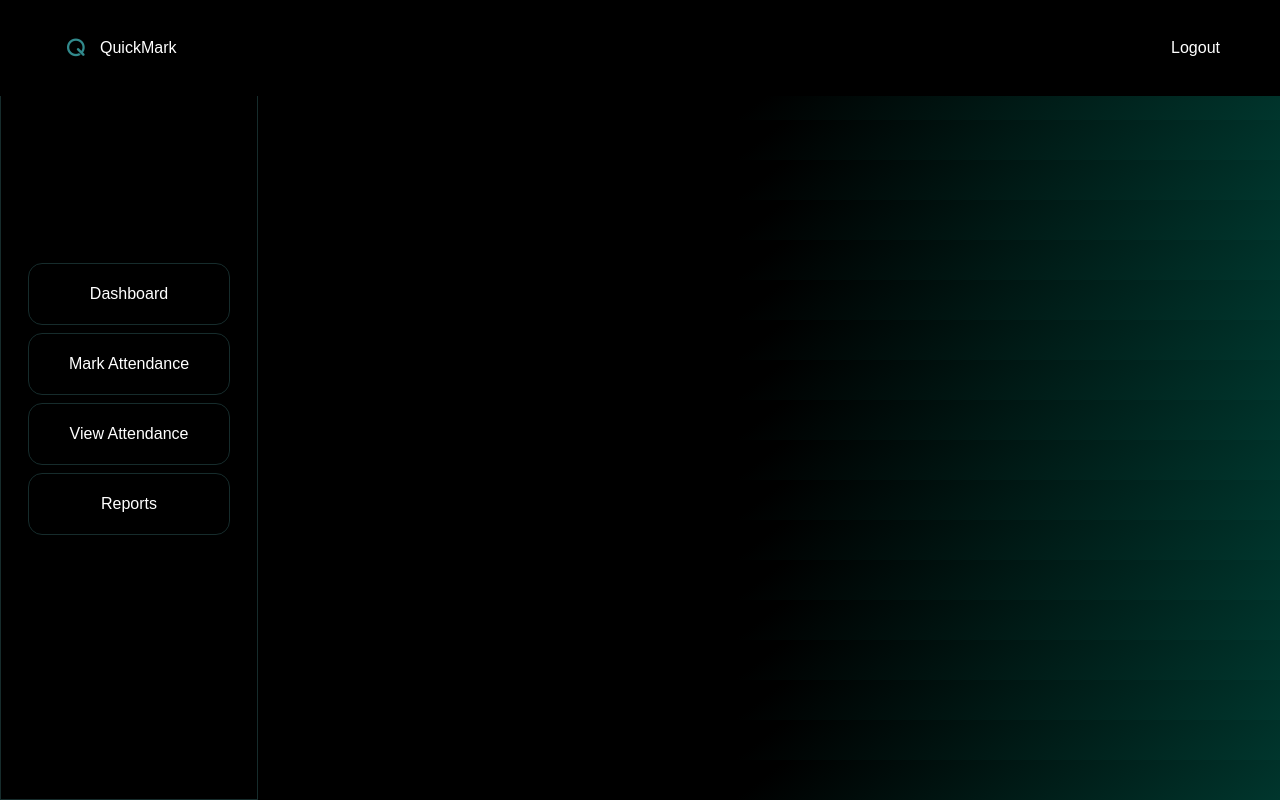
After one commit to Saar-engflow/quickmark-attendance-system, a PHP site: page /views/lecturers/courses.php in a window 1280 px wide. The commit adds this page. Run offline with PHP 8.4, Linux system fonts and the light colour scheme.

Commit message:
courses pages

```diff
--- /dev/null
+++ b/views/lecturers/courses.php
@@ -0,0 +1,82 @@
+<?php
+session_start();
+include '../../includes/db_connect.php';
+
+$lecturer_firstName=
+$_SESSION['firstName'] ?? 'lecturer';
+$lecturer_id = $_SESSION['user_id'] ?? 'N/A';
+?>
+
+<?php include '../../includes/header.php' ; ?>
+
+<!-- mobile navigation -->
+   <header class="navbar">
+  <div class="logo">
+    <img src="/QuickMark/assets/images/QuickMark.png" alt="QuickMark Logo" />
+    <span>QuickMark</span>
+  </div>
+
+       <div class="hamburger" id="hamburger">
+    <div></div>
+    <div></div>
+    <div></div>
+  </div>
+
+  <nav class="nav-links" id="nav-links">
+  <a href="../auth/logout.php">Logout</a>
+
+
+  </nav>
+</header>
+
+<!-- desktop Navigation -->
+    <header class="navbar-D">
+  <div class="logo">
+    <img src="/QuickMark/assets/images/QuickMark.png" alt="QuickMark Logo" />
+    <span>QuickMark</span>
+  </div>
+
+
+
+  <nav class="navLinks">
+    <a href="../auth/logout.php">Logout</a>
+  </nav>
+</header>
+
+<section>
+
+ <!-- sidebar -->
+
+ <div class ="side-bar-mobile">
+  <div
+   onclick = "window.location.href = 'dashboard.php'"
+  class = "optn flex-c"> Dashboard</div>
+  <div
+  onclick = "window.location.href = 'mark_attendance.php'"
+  class = "optn flex-c">Mark</div>
+  <div
+  onclick = "window.location.href = 'view_attendance.php'"
+  class = "optn flex-c">View</div>
+   <div
+   onclick = "window.location.href = 'reports.php'"
+   class = "optn flex-c">Reports</div>
+</div>
+
+ <div class ="side-bar-desktop">
+  <div
+   onclick = "window.location.href = 'dashboard.php'"
+  class = "optn flex-c"> Dashboard</div>
+  <div
+  onclick = "window.location.href = 'mark_attendance.php'"
+  class = "optn flex-c">Mark Attendance</div>
+  <div
+  onclick = "window.location.href = 'view_attendance.php'"
+  class = "optn flex-c">View Attendance</div>
+   <div
+   onclick = "window.location.href = 'reports.php'"
+   class = "optn flex-c">Reports</div>
+</div>
+</div>
+</section>
+
+<?php include '../../includes/footer.php' ; ?>
--- a/views/lecturers/dashboard.php
+++ b/views/lecturers/dashboard.php
@@ -55,7 +55,9 @@ $lecturer_id = $_SESSION['user_id'] ?? 'N/A';
     <h4>Courses Conducted:</h4>
     <!-- coURSES num -->
     <p class = "count-num mt">0</p>
-    <div class = " flex-c add-course"><p>open</p></div>
+    <div
+    onclick = "window.location.href = 'courses.php'"
+    class = " flex-c add-course"><p>open</p></div>
  </div>
 
   <!-- attendance percentage -->
```
Also changed, not shown: views/lecturers/mark_attendance.php (+4 -3 lines).
